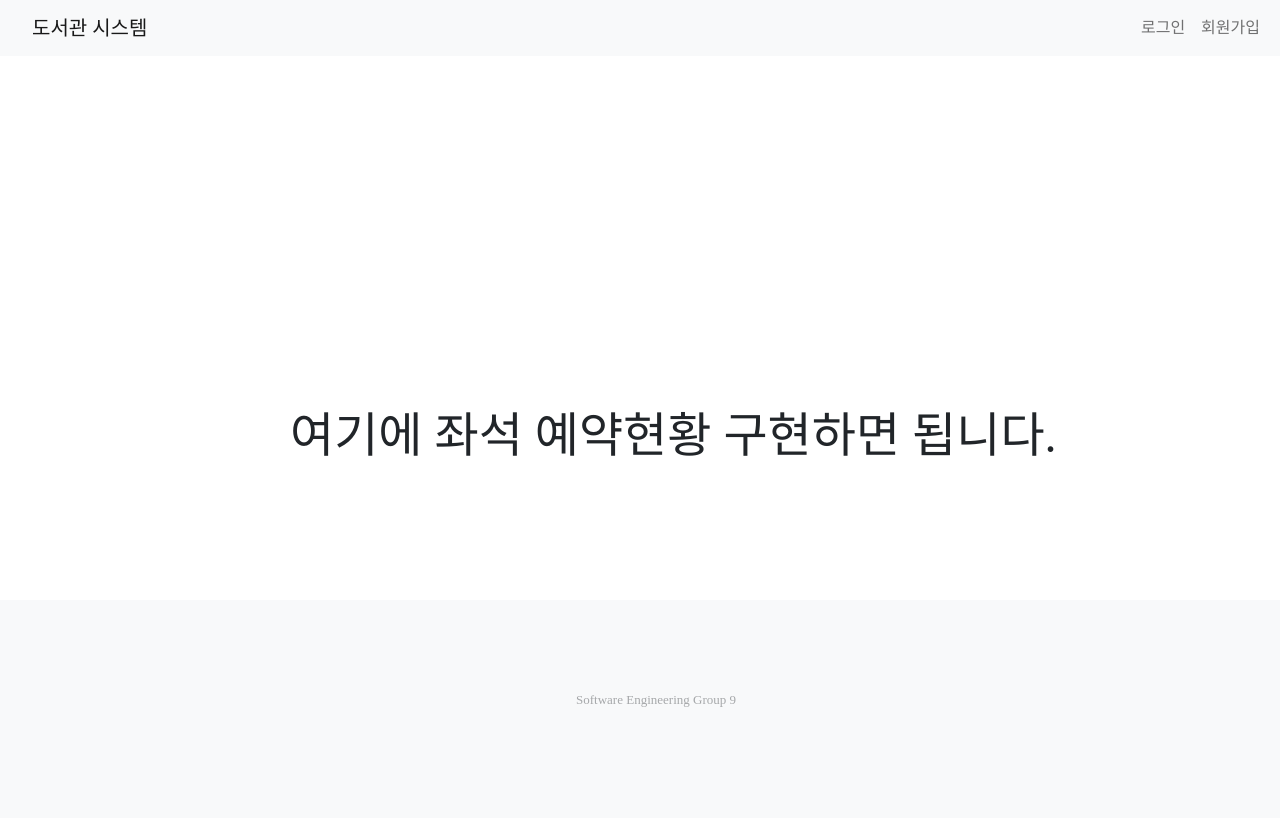
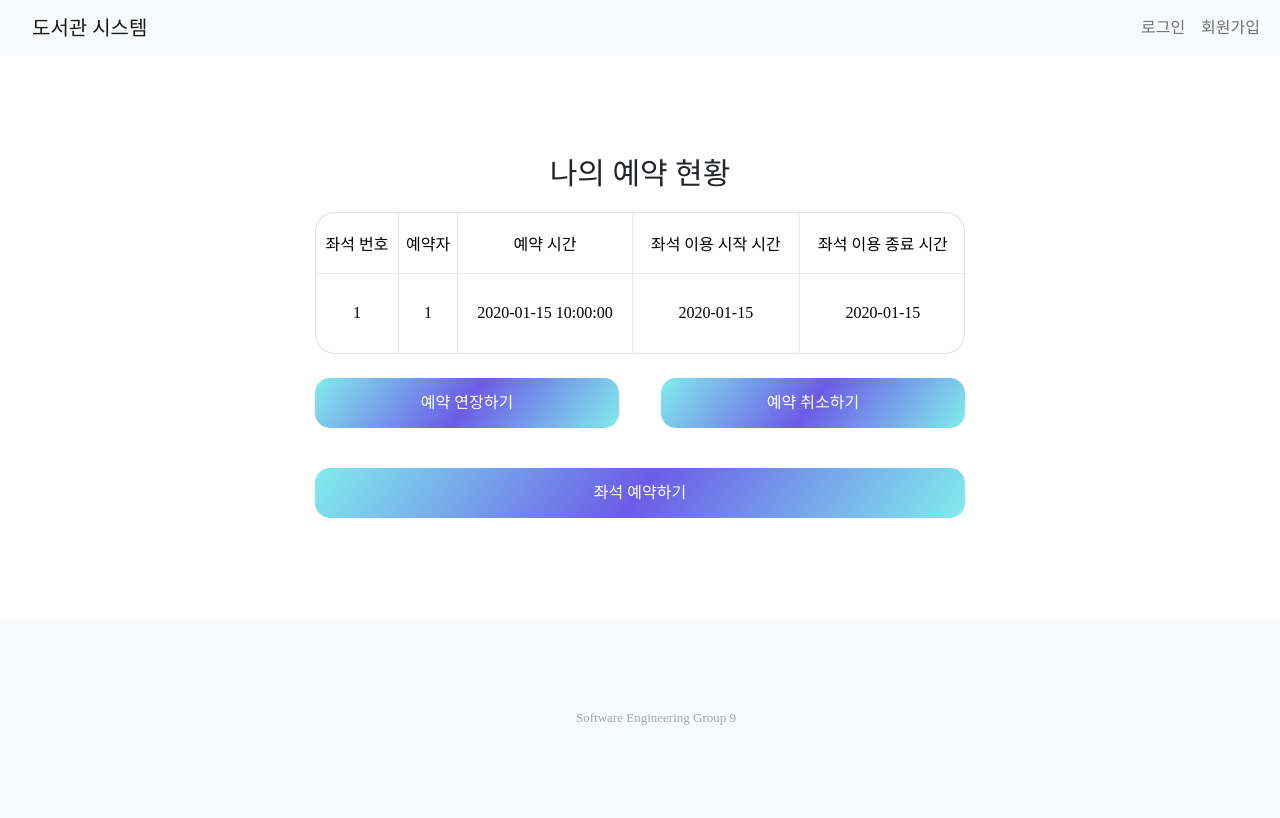
Before and after one commit to jiuk96/Lib_Recommend, a Flask app: template templates/main.html in a window 1280 px wide. Before the commit the page ends 707 px from the top, so only its background shows below. Run offline with Flask 2, Linux system fonts and the light colour scheme; the template is opened without the code that fills it: most values are stand-ins (such as "Sample title", 1, 10 or a date in 2020); some libraries are stand-ins or nearby versions; some web fonts are replaced.

Commit message:
__pycache__/app.cpython-310.pyc

```diff
--- a/templates/base.html
+++ b/templates/base.html
@@ -52,11 +52,11 @@ modified by 최고운 12.3 footer추가, nav수정, font설정
                 {% endblock %}
             </main>
         </div>
-        <footer>
+    <footer>
             <ul>
                 <li>Software Engineering Group 9</li>
             </ul>
-        </footer>
+    </footer>
     </div>
 </body>
 {% block style %}
--- a/templates/join.html
+++ b/templates/join.html
@@ -2,6 +2,7 @@
 created by 장지욱
 modified by 최고운 12.3 css추가, 좌석 선호 조건 체크박스 작성, 버튼 위치 조정
 modified by 최고운 12.4 좌석 선호 조건 체크박스 수정, 좌석 선호 조건 자바스크립트 코드에 추가
+modified by 최고운 12.5 체크박스 db연동 수정
 -->
 
 
--- a/templates/main.html
+++ b/templates/main.html
@@ -1,6 +1,119 @@
 {% extends 'base.html' %}
+{% block scripts %}
+<script>
+    function reserve_confirm() {
+        let seatNum = $("#seatNum").val()
+        let studentID = $("#studentID").val()
+        let reserved_time = $("#reserved_time").val()
+        let starttime = $("#starttime").val()
+        let finishtime = $("#finishtime").val()
+
+        $.ajax({
+            url: '/main',
+            type: 'post',
+            data: {
+                'seatNum': seatNum,
+                'studentID': studentID,
+                'reserved_time': reserved_time,
+                'starttime': starttime,
+                'finishtime': finishtime
+            },
+        })
+
+    }
+</script>
+{% endblock %}
+
 {% block content %}
-<div class="main">
-    <p>여기에 좌석 예약현황 구현하면 됩니다.</p>
+<h1>나의 예약 현황</h1>
+<div class="card">
+    <table class="table-primary">
+        <thead>
+        <tr>
+            <td id="b" scope="col">좌석 번호</td>
+            <td scope="col">예약자</td>
+            <td scope="col">예약 시간</td>
+            <td scope="col">좌석 이용 시작 시간</td>
+            <td id="a" scope="col">좌석 이용 종료 시간</td>
+        </tr>
+        </thead>
+        <tbody>
+        <tr>
+            <td id="seatNum" scope="row">{{seatNum}}</td>
+            <td id="studentID" scope="row">{{studentID}}</td>
+            <td id="reserved_time" scope="row">{{reserved_time}}</td>
+            <td id="starttime" scope="row">{{starttime}}</td>
+            <td id="finishtime" scope="row">{{finishtime}}</td>
+        </tr>
+        </tbody>
+    </table>
 </div>
+<br>
+<div id="bt">
+    <button id="ext" class="btn btn-primary" onclick=extend()>예약 연장하기</button>
+    <button id="can" class="btn btn-primary" onclick=cancel()>예약 취소하기</button>
+    <a class="btn btn-primary"  href="/reserve" >좌석 예약하기</a>
+</div>
+
+
 {% endblock %}
+{% block style %}
+<style>
+    h1{
+        text-align: center;
+        font-size:30px;
+        margin-bottom:20px;
+    }
+    .table-primary{
+        margin:auto;
+        margin-top:0px;
+        margin-bottom: 0px;
+        width:650px;
+        border-radius: 20px;
+    }
+    tr{
+        text-align: center;
+    }
+    thead{
+        height:60px;
+        border-bottom:solid 1px rgba(0, 0, 0, 0.082) ;
+    }
+    tbody{
+        height:80px;
+    }
+    .card{
+        margin:auto;
+        border-radius: 20px;
+        width:650px;
+    }
+    td:not(#finishtime, #a){
+        border-right:solid 1px rgba(0, 0, 0, 0.082);
+    }
+    #bt{
+        text-align: center;
+    }
+    #bt a{
+        width:650px;
+        height: 50px;
+        padding: 0;
+        line-height: 50px;
+        background: linear-gradient(125deg,#81ecec,#6c5ce7,#81ecec);
+        border:none;
+        border-radius: 15px;
+        margin-top:40px;
+        margin-bottom: 100px;
+    }
+    #bt button{
+        width:304px;
+        height: 50px;
+        padding: 0;
+        line-height: 50px;
+        background: linear-gradient(125deg,#81ecec,#6c5ce7,#81ecec);
+        border:none;
+        border-radius: 15px;
+    }
+    #ext{
+        margin-right:38px;
+    }
+</style>
+{% endblock %}
--- a/templates/reserve.html
+++ b/templates/reserve.html
@@ -1 +1,4 @@
-<!-- 좌석 예약 구현해주시면 됩니다. -->
+{% extends 'base.html' %}
+{% block content %}
+<p>좌석 페이지</p>
+{% endblock %}
```
Also changed, not shown: templates/login.html (+7 -0 lines).
